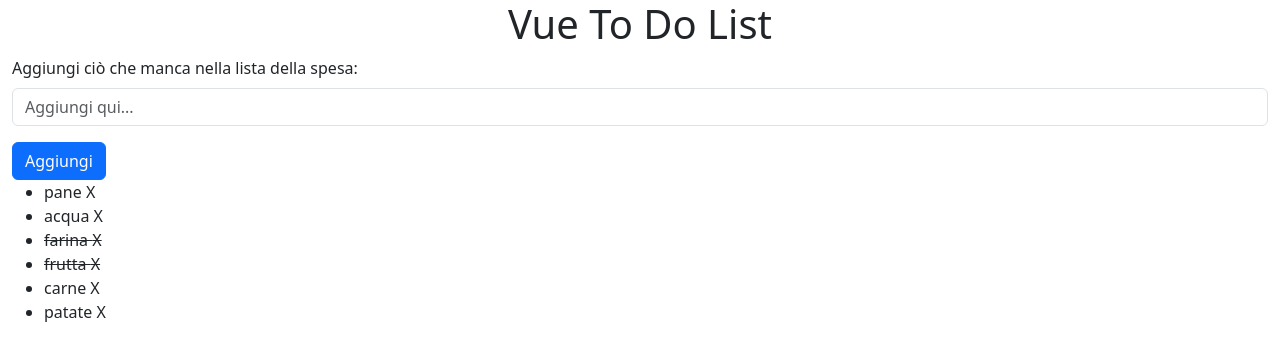
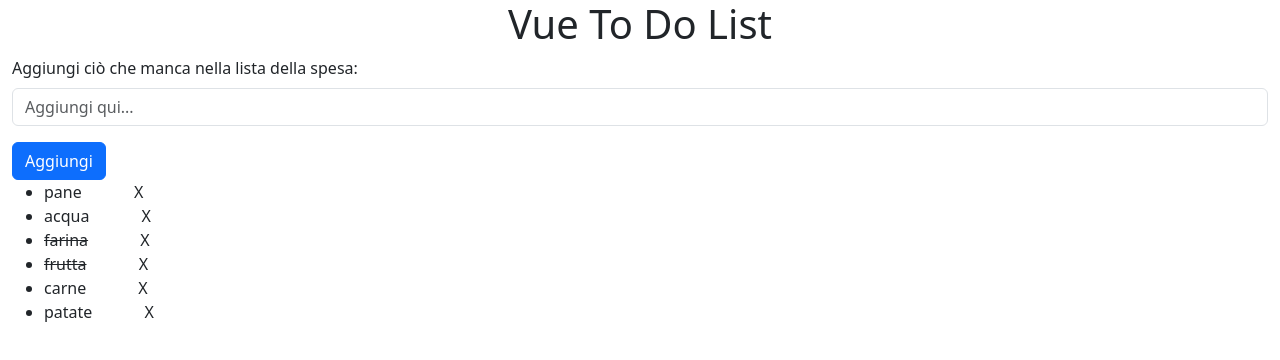
Before and after one commit to stiva98/vue-todolist, a plain HTML site: page index.html in a window 1280 px wide. Drawn offline with nearby package versions, Linux system fonts and the light colour scheme.

Commit message:
FIX function invertion

```diff
--- a/index.html
+++ b/index.html
@@ -34,11 +34,17 @@
                 </form>
 
                 <ul v-if="(toDoList.length > 0)">
-                    <li v-for="(list, i) in toDoList" :class="{'acquired': list.done == true}" @click="invertion(i)">
-                        {{ list.text }}
+                    <li v-for="(list, i) in toDoList"
+                    @click="invertion(i)">
+
+                        <span class="me-5" :class="{'acquired': list.done == true}">
+                            {{ list.text }}
+                        </span>
+
                         <span @click="remove(i)">
                             X
                         </span>
+
                     </li>
                 </ul>
                 <div v-else>
```
